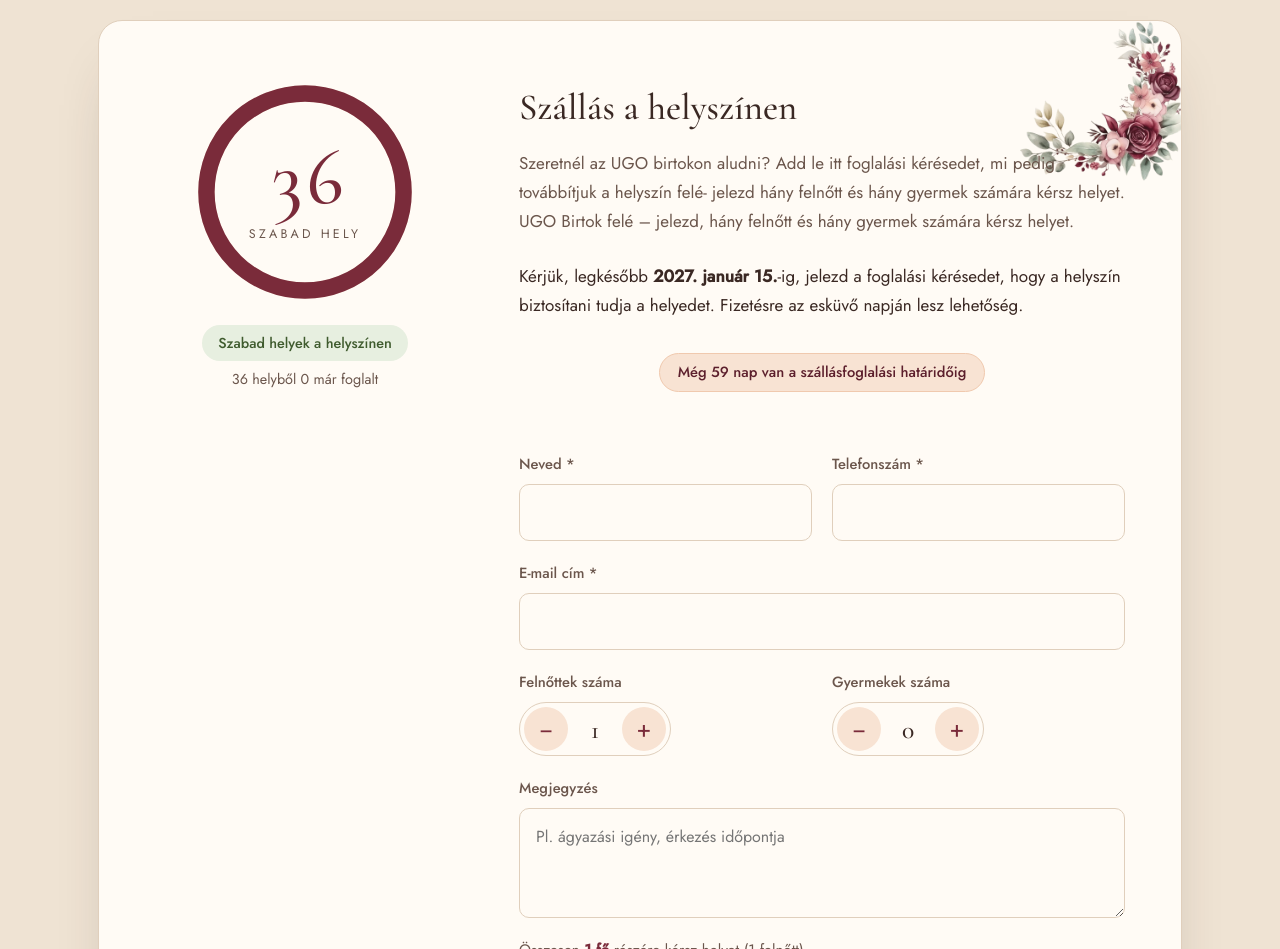
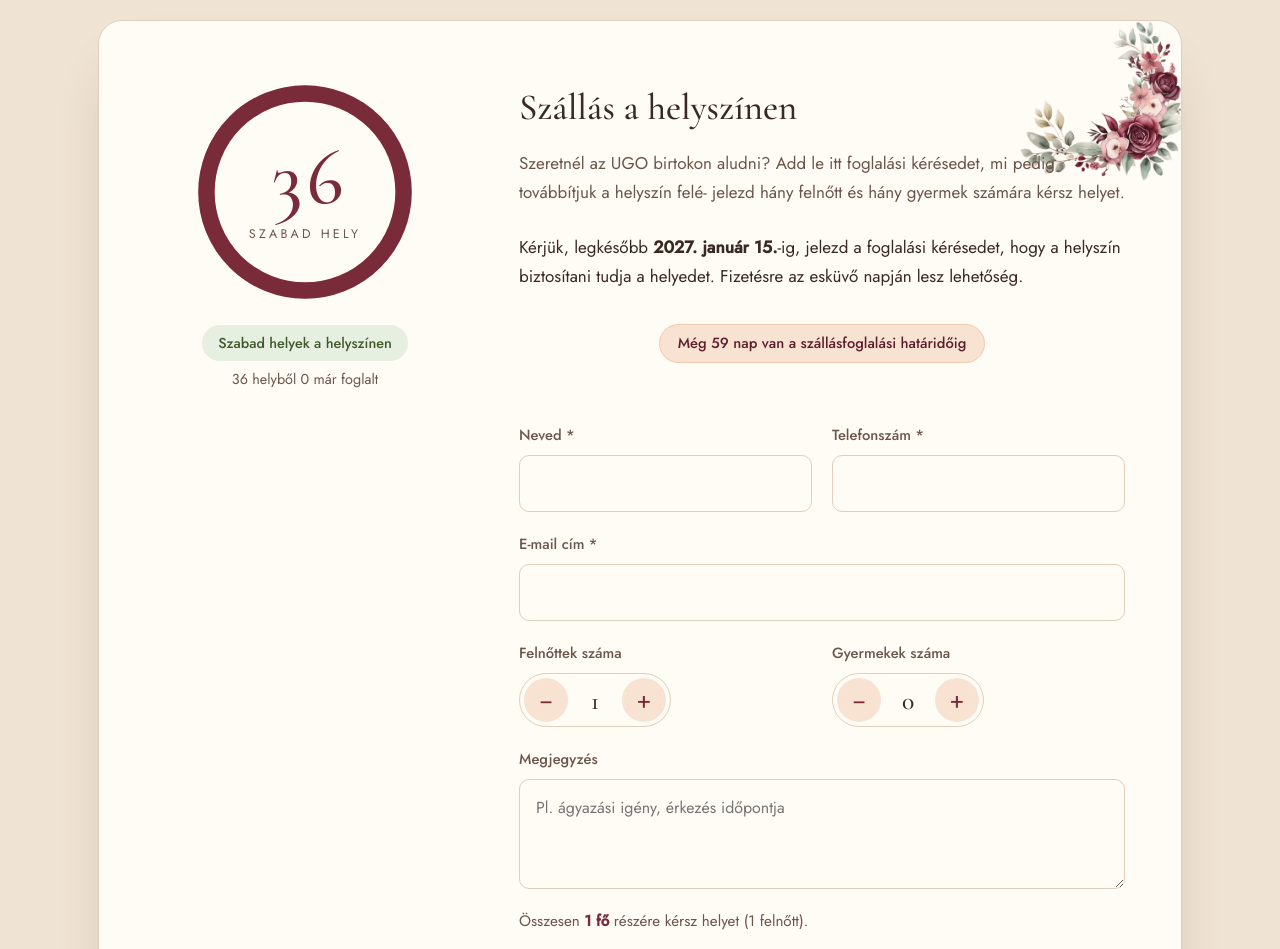
Before and after one commit to axhan9/fannigabor, a plain HTML site: page index.html in a window 1280 px wide. Shown: the part 7297-8246 px from the top of the page. Drawn offline with nearby package versions, Linux system fonts and the light colour scheme.

Commit message:
Update index.html

```diff
--- a/index.html
+++ b/index.html
@@ -3,7 +3,7 @@
 <head>
 <meta charset="UTF-8">
 <meta name="viewport" content="width=device-width, initial-scale=1, viewport-fit=cover">
-<title>Fanni &amp; Gábor — Esküvői meghívó</title>
+<title>Fanni &amp; Gábor — Esküvő</title>
 
 <!-- PRIVÁT MEGHÍVÓ: nem indexelhető, nincs közösségi / Google integráció, nincs analitika -->
 <meta name="robots" content="noindex, nofollow, noarchive, nosnippet, noimageindex">
@@ -309,7 +309,7 @@
       <div class="lodge-body">
         <h3>Szállás a helyszínen</h3>
         <p class="lodge-lead">Szeretnél az UGO birtokon aludni? Add le itt foglalási kérésedet, mi pedig továbbítjuk a helyszín felé- jelezd hány felnőtt és hány gyermek számára kérsz helyet. <br>
-           UGO Birtok felé – jelezd, hány felnőtt és hány gyermek számára kérsz helyet.</p>
+          </p>
             <p>Kérjük, legkésőbb <strong data-config="lodgingDeadlineDisplay">2027. január 15.</strong>-ig, jelezd a foglalási kérésedet, hogy a helyszín biztosítani tudja a helyedet. Fizetésre az esküvő napján lesz lehetőség.</p>
 
            <div class="section-head reveal">
```
